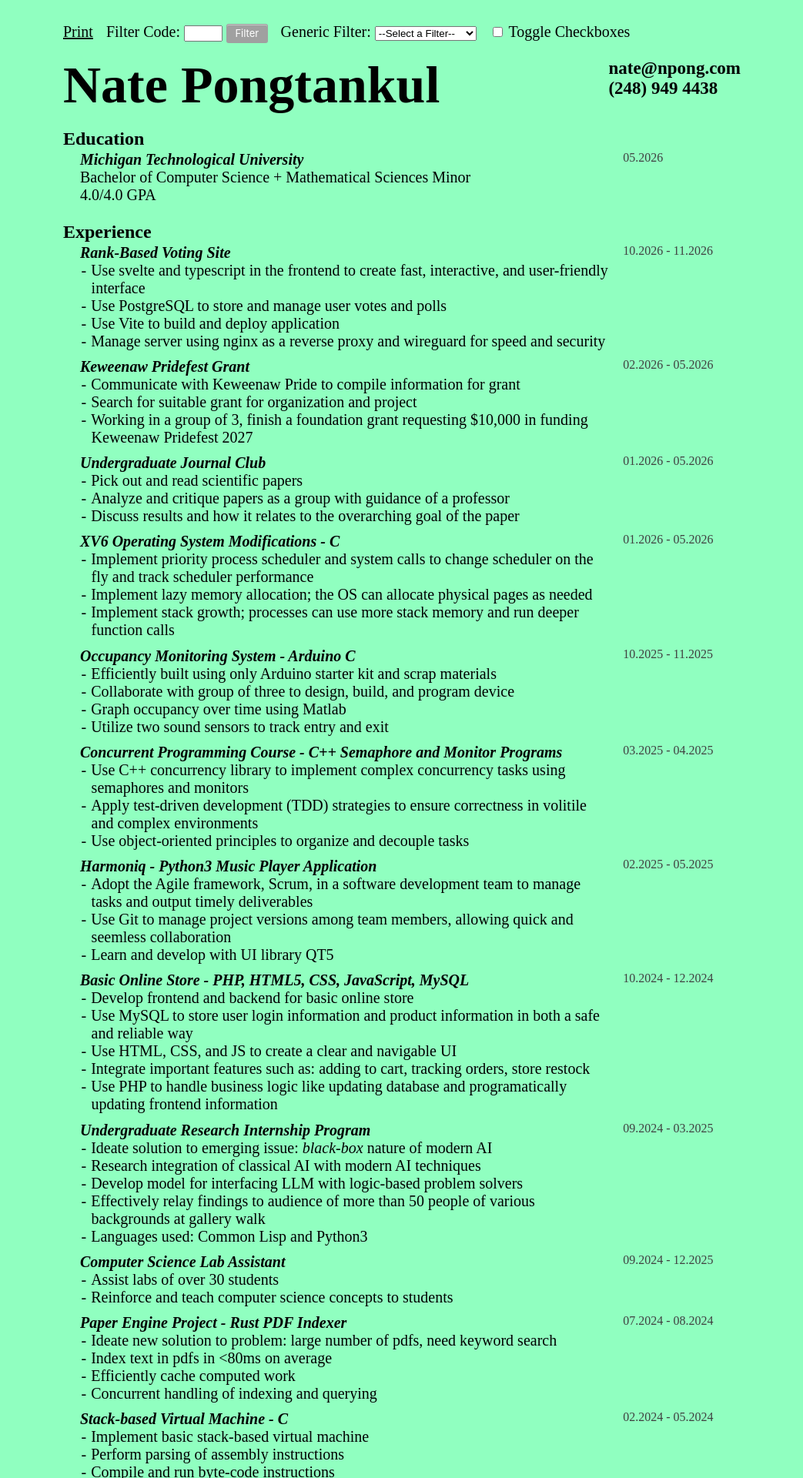
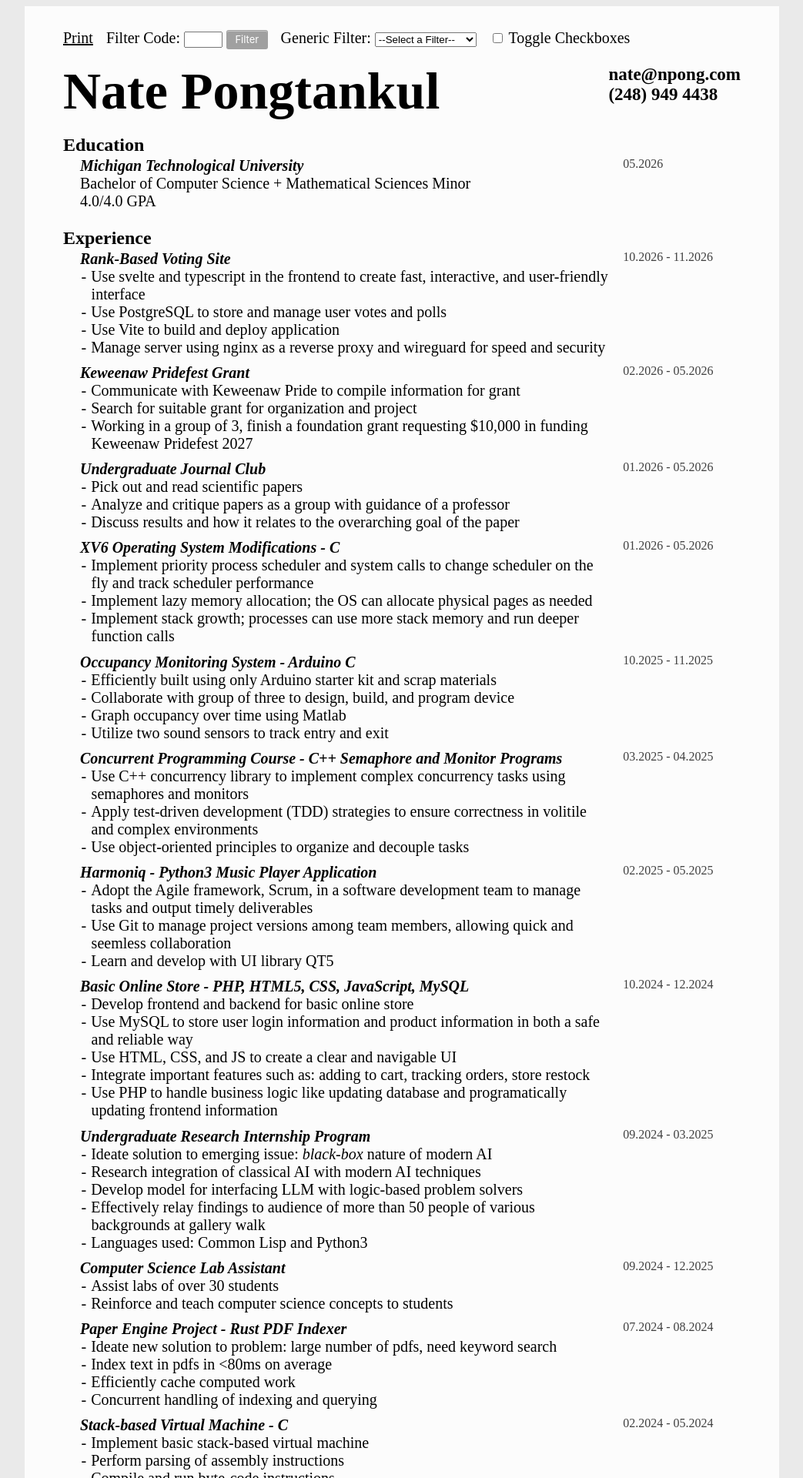
Before and after one commit to Player01osu/player01osu.github.io, a Jekyll site: the page resume.html, which Jekyll copies as it is, in a window 1280 px wide. Shown: the top 1920 px of the page at 77% size, without its empty margins (118-1161 px from the left). Built offline with Jekyll 4.4.1, drawn with Linux system fonts in a browser that asks for light colours.

Commit message:
Resume: Better colors

```diff
--- a/assets/resume.css
+++ b/assets/resume.css
@@ -1,24 +1,31 @@
 @media print {
-    body {
+    .wrapper {
         font-size: 12pt;
     }
 }
 
 @media screen {
     body {
-        --bg-color: #90FFC0;
+        /* --bg-color: #90FFC0; */
+        --bg-color: #EAEAEA;
         background: var(--bg-color);
+    }
+
+    .wrapper {
+        /* --bg-color: #90FFC0; */
+        background: #FCFCFC;
     }
 }
 
 @media screen and (width >= 900px) {
-    body {
+    .wrapper {
         font-size: 15pt;
         margin: 0 auto;
         max-width: 44em;
         padding: 1.5em 2.5em;
     }
 }
+
 
 a {
     color: inherit;
--- a/resume.html
+++ b/resume.html
@@ -14,6 +14,7 @@
         <link rel="stylesheet" href="/assets/resume.css">
     </head>
     <body>
+        <div class="wrapper">
             <header>
                 <div style="display: none;" id="uhoh_message"></div>
                 <div class="web-header nprint">
@@ -444,6 +445,7 @@
                     </div>
                 </div>
             </div>
+        </div>
     </body>
 </html>
 <script>
```
Lines whose indentation alone changed are shown as unchanged.
